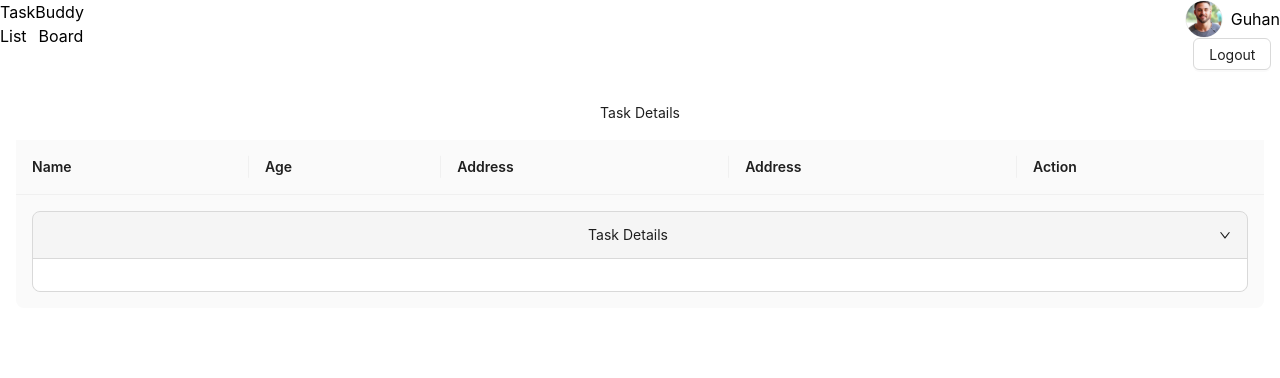
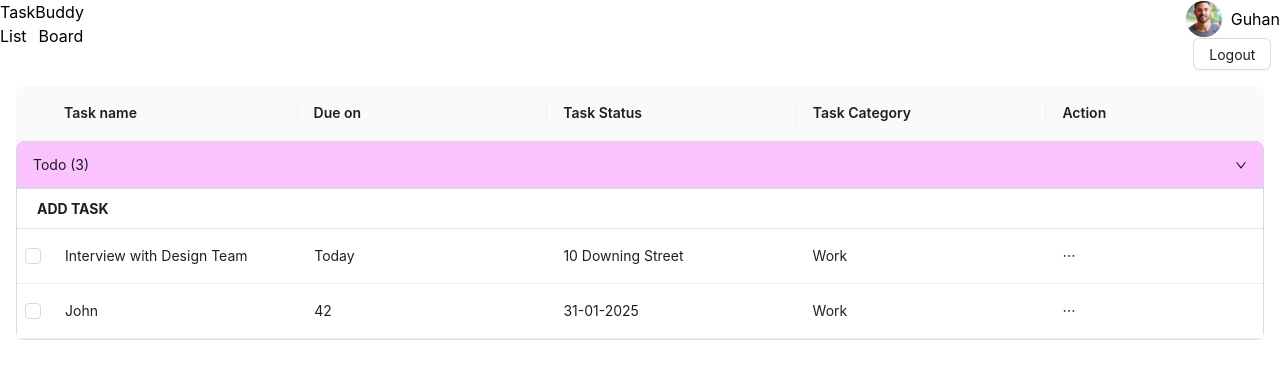
Before and after one commit to GuhanGK/Task-Management, a React (Create React App) app: page /list in a window 1280 px wide. Shown: the top 378 px of the page. Built offline with nearby package versions, Linux system fonts and the light colour scheme.

Commit message:
main
the list view

```diff
--- a/src/App.css
+++ b/src/App.css
@@ -51,19 +51,43 @@
 
 .list_table thead.ant-table-thead{
   display: none !important;
+  background-color: red;
 }
-
-.list_table tbody.ant-table-tbody{
+.list_header_table .ant-table-footer{
+  padding: 0px !important;
+}
+.list_header_table .ant-table-thead .ant-table-selection{
+  display: none !important;
+}
+.list_tables .ant-table-tbody{
   display: unset !important;
 }
-.list_header_table tbody.ant-table-tbody{
+.list_header_table tr.ant-table-placeholder{
   display: none !important;
 }
 
 .table_collapse .ant-collapse-content-box{
   padding: 0px !important;
 }
+.list_table .ant-collapse-content-box{
+  padding: 0px !important;
+}
+.list_header_table .ant-collapse-content-box{
+  padding: 0px !important;
+}
 
 .table_collapse .ant-collapse-header-text{
  text-align: left;
 }
+.add_table_container .ant-table-tbody .ant-table-selection{
+  display: none !important;
+}
+.table_collapse_container{
+  background-color: #FAC3FF !important;
+  text-align: left;
+}
+
+
+.add_table_container .add_table_wrapper thead.ant-table-thead{
+  display: none !important;
+}
--- a/src/Components/Pages/ListView/index.js
+++ b/src/Components/Pages/ListView/index.js
@@ -1,15 +1,139 @@
-import React, { useState } from 'react';
-import { SettingOutlined, EllipsisOutlined } from '@ant-design/icons';
-import { Button, Collapse, Dropdown, Menu, Table } from 'antd';
-import ProfileImg from "../../../assets/profileImg.svg"
+import React, { useState } from "react";
+import {
+  SettingOutlined,
+  EllipsisOutlined,
+  PlusOutlined,
+} from "@ant-design/icons";
+import {
+  Button,
+  Collapse,
+  DatePicker,
+  Dropdown,
+  Input,
+  Menu,
+  Table,
+} from "antd";
+import ProfileImg from "../../../assets/profileImg.svg";
 const { Panel } = Collapse;
 const ListTableView = () => {
-  const [expandIconPosition, setExpandIconPosition] = useState('end');
+  const [expandIconPosition, setExpandIconPosition] = useState("end");
   const [selectedRowKeys, setSelectedRowKeys] = useState([]); // Initial selected keys
   const [selectedRows, setSelectedRows] = useState([]); // Store the selected rows
+  const [clickAddTask, setClickAddTask] = useState(false);
+  const [addData, setAddData] = useState({
+    progress: "",
+    catagory: ""
+  })
+  console.log("addData--->", addData)
+  const ActionMenu = () => (
+    <Menu
+      onClick={(e) => {
+        e.domEvent.stopPropagation(); // Prevent event propagation
+      }}
+    >
+      <Menu.Item key="1"
+        onClick={() =>
+          setAddData((prev) => ({
+            ...prev, // Spread previous state
+            catagory: "work", // Update category
+          }))
+        }
+      >
+        <span className="text-[#000000] text-[16px] font-semibold">WOEK</span>
+      </Menu.Item>
+      <Menu.Item key="2"
+        onClick={() =>
+          setAddData((prev) => ({
+            ...prev, // Spread previous state
+            catagory: "personal", // Update category
+          }))
+        }
+      >
+        <span className="text-[#DA2F2F] text-[16px] font-semibold">
+          PERSONAL
+        </span>
+      </Menu.Item>
+    </Menu>
+  );
+
+  const ProgressMenu = () => (
+    <Menu
+      onClick={(e) => {
+        e.domEvent.stopPropagation(); // Prevent event propagation
+      }}
+    >
+      <Menu.Item key="1"
+        onClick={() =>
+          setAddData((prev) => ({
+            ...prev, // Spread previous state
+            progress: "to do", // Update category
+          }))
+        }
+      >
+        <span className="text-[#000000] text-[16px] font-semibold">TO DO</span>
+      </Menu.Item>
+      <Menu.Item key="2"
+        onClick={() =>
+          setAddData((prev) => ({
+            ...prev, // Spread previous state
+            progress: "in progress", // Update category
+          }))
+        }
+      >
+        <span className="text-[#DA2F2F] text-[16px] font-semibold">
+          IN PROGRESS
+        </span>
+      </Menu.Item>
+      <Menu.Item key="3"
+        onClick={() =>
+          setAddData((prev) => ({
+            ...prev, // Spread previous state
+            progress: "completed", // Update category
+          }))
+        }
+      >
+        <span className="text-[#DA2F2F] text-[16px] font-semibold">
+          COMPLETED
+        </span>
+      </Menu.Item>
+    </Menu>
+  );
+
+  const DropdownCatagoryButton = () => (
+    <Dropdown overlay={<ActionMenu />}>
+      <PlusOutlined
+        onClick={(e) => {
+          e.stopPropagation(); // Prevent event propagation
+        }}
+      />
+    </Dropdown>
+  );
+  const DropdownProgressButton = () => (
+    <Dropdown overlay={<ProgressMenu />}>
+      <PlusOutlined
+        onClick={(e) => {
+          e.stopPropagation(); // Prevent event propagation
+        }}
+      />
+    </Dropdown>
+  );
+
+  const TaskButtons = () => (
+    <div className="flex gap-2">
+      <Button className="w-[84px] h-[30px] bg-[#7B1984] text-[14px] text-[#fff] font-bold rounded-[60px]">
+        Add
+      </Button>
+      <Button
+        className="w-[84px] h-[30px] text-[14px] text-[#000] font-bold rounded-[60px]"
+        onClick={() => setClickAddTask(false)}
+      >
+        Cancel
+      </Button>
+    </div>
+  );
 
   const onChange = (key) => {
-    console.log('Collapse panel changed:', key);
+    console.log("Collapse panel changed:", key);
   };
 
   const genExtra = () => (
@@ -20,20 +144,80 @@ const ListTableView = () => {
     />
   );
 
+  const columns1 = [
+    { title: "Task name", dataIndex: "task", key: "task", width: "20%" },
+    { title: "Due on", dataIndex: "dayTime", key: "dayTime", width: "20%" },
+    {
+      title: "Task Status",
+      dataIndex: "progress",
+      key: "progress",
+      width: "20%",
+    },
+    {
+      title: "Task Category",
+      dataIndex: "process",
+      key: "process",
+      width: "20%",
+    },
+    {
+      title: "Action",
+      dataIndex: "action",
+      key: "action",
+    },
+  ];
+
+  const dataSource1 = [
+    {
+      key: "1",
+      task: (
+        <div className="flex flex-col gap-2">
+          <Input placeholder="Task Title" />
+          <TaskButtons />
+        </div>
+      ),
+      dayTime: <DatePicker />,
+      progress: addData.progress ? addData.progress : <DropdownProgressButton />,
+      process: addData.catagory ? addData.catagory : <DropdownCatagoryButton />,
+      action: <></>,
+    },
+  ];
+
   const dataSource = [
-    { key: '1', task: 'Interview with Design Team', dayTime: "Today", progress: '10 Downing Street', process: <button>Work</button> },
-    { key: '2', task: 'John', dayTime: 42, progress: '31-01-2025', process: <button>Work</button> },
+    {
+      key: "1",
+      task: "Interview with Design Team",
+      dayTime: "Today",
+      progress: "10 Downing Street",
+      process: <button>Work</button>,
+    },
+    {
+      key: "2",
+      task: "John",
+      dayTime: 42,
+      progress: "31-01-2025",
+      process: <button>Work</button>,
+    },
   ];
 
   const columns = [
-    { title: 'Name', dataIndex: 'task', key: 'task' },
-    { title: 'Age', dataIndex: 'dayTime', key: 'dayTime' },
-    { title: 'Address', dataIndex: 'progress', key: 'progress' },
-    { title: 'Address', dataIndex: 'process', key: 'process' },
+    { title: "Task name", dataIndex: "task", key: "task", width: "20%" },
+    { title: "Due on", dataIndex: "dayTime", key: "dayTime", width: "20%" },
     {
-        title: 'Action',
-        dataIndex: 'action',
-        key: 'action',
+      title: "Task Status",
+      dataIndex: "progress",
+      key: "progress",
+      width: "20%",
+    },
+    {
+      title: "Task Category",
+      dataIndex: "process",
+      key: "process",
+      width: "20%",
+    },
+    {
+      title: "Action",
+      dataIndex: "action",
+      key: "action",
       render: () => (
         <Dropdown
           overlay={
@@ -42,8 +226,16 @@ const ListTableView = () => {
                 e.domEvent.stopPropagation(); // Prevent event propagation
               }}
             >
-                  <Menu.Item key="1">Edit</Menu.Item>
-                  <Menu.Item key="2">Delete</Menu.Item>
+              <Menu.Item key="1">
+                <span className="text-[#000000] text-[16px] font-semibold">
+                  Edit
+                </span>
+              </Menu.Item>
+              <Menu.Item key="2">
+                <span className="text-[#DA2F2F] text-[16px] font-semibold">
+                  Delete
+                </span>
+              </Menu.Item>
             </Menu>
           }
         >
@@ -74,7 +266,7 @@ const ListTableView = () => {
       setSelectedRows(selected ? dataSource : []);
     },
     getCheckboxProps: (record) => ({
-      disabled: record.type === 'S', // Example of disabling rows
+      disabled: record.type === "S", // Example of disabling rows
       name: record.name,
     }),
   };
@@ -82,8 +274,12 @@ const ListTableView = () => {
   const onRowClick = (record) => {
     const isSelected = selectedRowKeys.includes(record.key);
     if (isSelected) {
-      setSelectedRowKeys((prevKeys) => prevKeys.filter((key) => key !== record.key));
-      setSelectedRows((prevRows) => prevRows.filter((row) => row.key !== record.key));
+      setSelectedRowKeys((prevKeys) =>
+        prevKeys.filter((key) => key !== record.key)
+      );
+      setSelectedRows((prevRows) =>
+        prevRows.filter((row) => row.key !== record.key)
+      );
     } else {
       setSelectedRowKeys((prevKeys) => [...prevKeys, record.key]);
       setSelectedRows((prevRows) => [...prevRows, record]);
@@ -92,17 +288,17 @@ const ListTableView = () => {
 
   return (
     <>
-        <div className='flex justify-between'>
+      <div className="flex justify-between">
         <div>
           <h3>TaskBuddy</h3>
-                <div className='flex gap-3'>
+          <div className="flex gap-3">
             <p>List</p>
             <p>Board</p>
           </div>
         </div>
         <div>
-                <div className='flex gap-2 items-center'>
-                    <img src={ProfileImg} alt='ProfileImg' />
+          <div className="flex gap-2 items-center">
+            <img src={ProfileImg} alt="ProfileImg" />
             <p>Guhan</p>
           </div>
           <div>
@@ -110,16 +306,44 @@ const ListTableView = () => {
           </div>
         </div>
       </div>
-        <div className='p-4'>
-            {/* <Collapse
-                className='table_collapse'
+      <div className="p-4">
+        <Table
+          dataSource={[]} // Empty dataSource to remove any initial rows (no table data yet)
+          columns={columns}
+          pagination={false}
+          rowSelection={rowSelection}
+          className="list_header_table"
+          footer={() => (
+            <Collapse
+              className="table_collapse_container"
+              defaultActiveKey={["1"]}
               onChange={onChange}
               expandIconPosition={expandIconPosition}
-                items={[
-                    {
-                        key: '1',
-                        label: 'Todo (3)',
-                        children: (
+            >
+              <Panel header="Todo (3)" key="1">
+                {dataSource.length > 0 ? (
+                  <>
+                    <div className="">
+                      <div className="border-b border-[#0000001A] h-[40px] px-[20px] flex items-center">
+                        <p
+                          className="flex items-center text-[14px] font-bold"
+                          onClick={() => setClickAddTask(true)}
+                        >
+                          ADD TASK
+                        </p>
+                      </div>
+                      {clickAddTask && (
+                        <div className="add_table_container">
+                          <Table
+                            className="add_table_wrapper"
+                            columns={columns1}
+                            dataSource={dataSource1}
+                            pagination={false}
+                            rowSelection={rowSelection}
+                          />
+                        </div>
+                      )}
+                    </div>
                     <Table
                       className="list_table"
                       columns={columns}
@@ -130,30 +354,33 @@ const ListTableView = () => {
                         onClick: () => onRowClick(record),
                       })}
                     />
-                        ),
-                    },
-                ]}
-            /> */}
-
+                  </>
+                ) : (
+                  <div className="min-h-[200px]">
+                    <div className="border-b border-[#0000001A] h-[40px] px-[20px] flex items-center">
+                      <p className="flex items-center text-[14px] font-bold">
+                        ADD TASK
+                      </p>
+                    </div>
+                    {clickAddTask && (
+                      <div className="add_table_container">
                         <Table
-                    dataSource={[]} // Empty dataSource to remove any initial rows (no table data yet)
-                    columns={columns}
-                    pagination={false}
-                    className='list_header_table'
-                    title={() => 'Task Details'} // Table title (header)
-                    footer={() => (
-                      <Collapse defaultActiveKey={['1']} onChange={onChange} expandIconPosition={expandIconPosition}>
-                        <Panel header="Task Details" key="1">
-                        <Table
-                                className="list_table"
-                                columns={columns}
-                                dataSource={dataSource}
+                          className="add_table_wrapper"
+                          columns={columns1}
+                          dataSource={dataSource1}
                           pagination={false}
                           rowSelection={rowSelection}
-                                onRow={(record) => ({
-                                    onClick: () => onRowClick(record),
-                                })}
                         />
+                      </div>
+                    )}
+
+                    <div className="h-[100%] flex justify-center items-center">
+                      <p className="text-[15px] text-[#2F2F2F] font-medium">
+                        No Tasks in To-Do
+                      </p>
+                    </div>
+                  </div>
+                )}
               </Panel>
             </Collapse>
           )}
```
Lines whose indentation alone changed are shown as unchanged.
